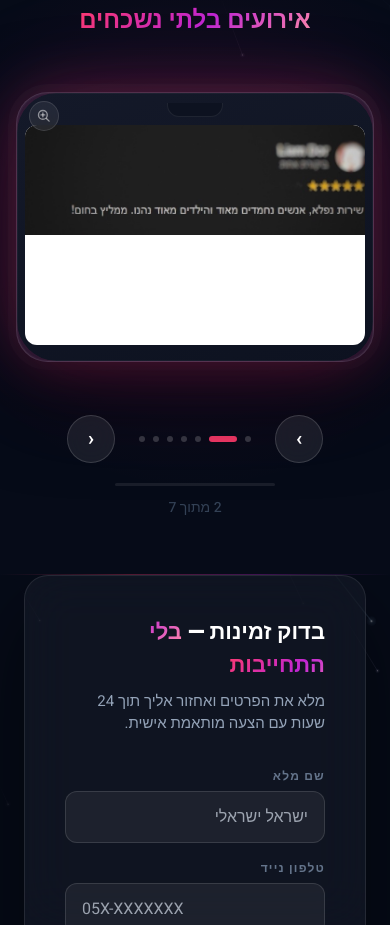
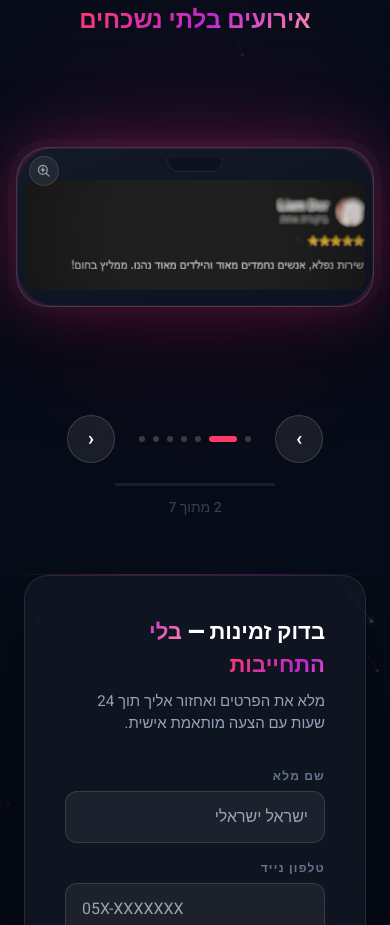
Before and after one commit to tomernado/landing-page-Itay, a React (Vite) app: page / in a window 390 px wide. Shown: the part 2160-3085 px from the top of the page. Built offline with nearby package versions, Linux system fonts and the light colour scheme.

Commit message:
fix phone frame: natural image height, no white space

```diff
--- a/src/components/ReviewsCarousel.jsx
+++ b/src/components/ReviewsCarousel.jsx
@@ -47,19 +47,6 @@ function Lightbox({ src, alt, onClose }) {
 /* ── Phone-frame wrapper ── */
 function PhoneFrame({ src, alt, isActive }) {
   const [lightbox, setLightbox] = useState(false)
-  const [imgRatio, setImgRatio] = useState(null) // naturalHeight / naturalWidth
-
-  const onImgLoad = (e) => {
-    const { naturalWidth, naturalHeight } = e.currentTarget
-    if (naturalWidth > 0) setImgRatio(naturalHeight / naturalWidth)
-  }
-
-  // Phone width comes from CSS (.phone-frame), ~300px on desktop, ~86vw on mobile
-  // We compute a dynamic screen height based on the image's real aspect ratio,
-  // clamped between a min and max so tiny or enormous images stay sane.
-  const frameWidth = 300
-  const rawH = imgRatio ? Math.round(frameWidth * imgRatio) : null
-  const screenHeight = rawH ? Math.min(Math.max(rawH, 220), 680) : null
 
   return (
     <>
@@ -68,11 +55,10 @@ function PhoneFrame({ src, alt, isActive }) {
         style={{ opacity: isActive ? 1 : 0.38, transition: 'opacity .4s, transform .4s', flexShrink: 0, position: 'relative' }}
       >
         <div className="notch" />
-        <div className="screen" style={{ overflow: 'hidden', ...(screenHeight ? { height: screenHeight } : {}) }}>
+        <div className="screen">
           <img
             src={src} alt={alt} draggable={false}
-            onLoad={onImgLoad}
-            style={{ userSelect: 'none', pointerEvents: 'none', objectFit: screenHeight ? 'contain' : 'cover', objectPosition: 'center top', width: '100%', height: '100%', background: '#fff' }}
+            style={{ userSelect: 'none', pointerEvents: 'none' }}
           />
         </div>
 
--- a/src/index.css
+++ b/src/index.css
@@ -209,14 +209,13 @@ a, button { touch-action: manipulation; }
 .phone-frame .screen {
   border-radius: 12px;
   overflow: hidden;
-  background: #fff;
+  background: #0d1220;
   line-height: 0;
 }
 .phone-frame .screen img {
   width: 100%;
+  height: auto;
   display: block;
-  object-fit: cover;
-  object-position: center top;
 }
 
 @media (max-width: 640px) {
@@ -230,10 +229,8 @@ a, button { touch-action: manipulation; }
     margin: 0 auto 8px;
   }
   .phone-frame .screen img {
-    object-fit: contain;
     width: 100%;
     height: auto;
-    max-height: none;
   }
 }
 
```
